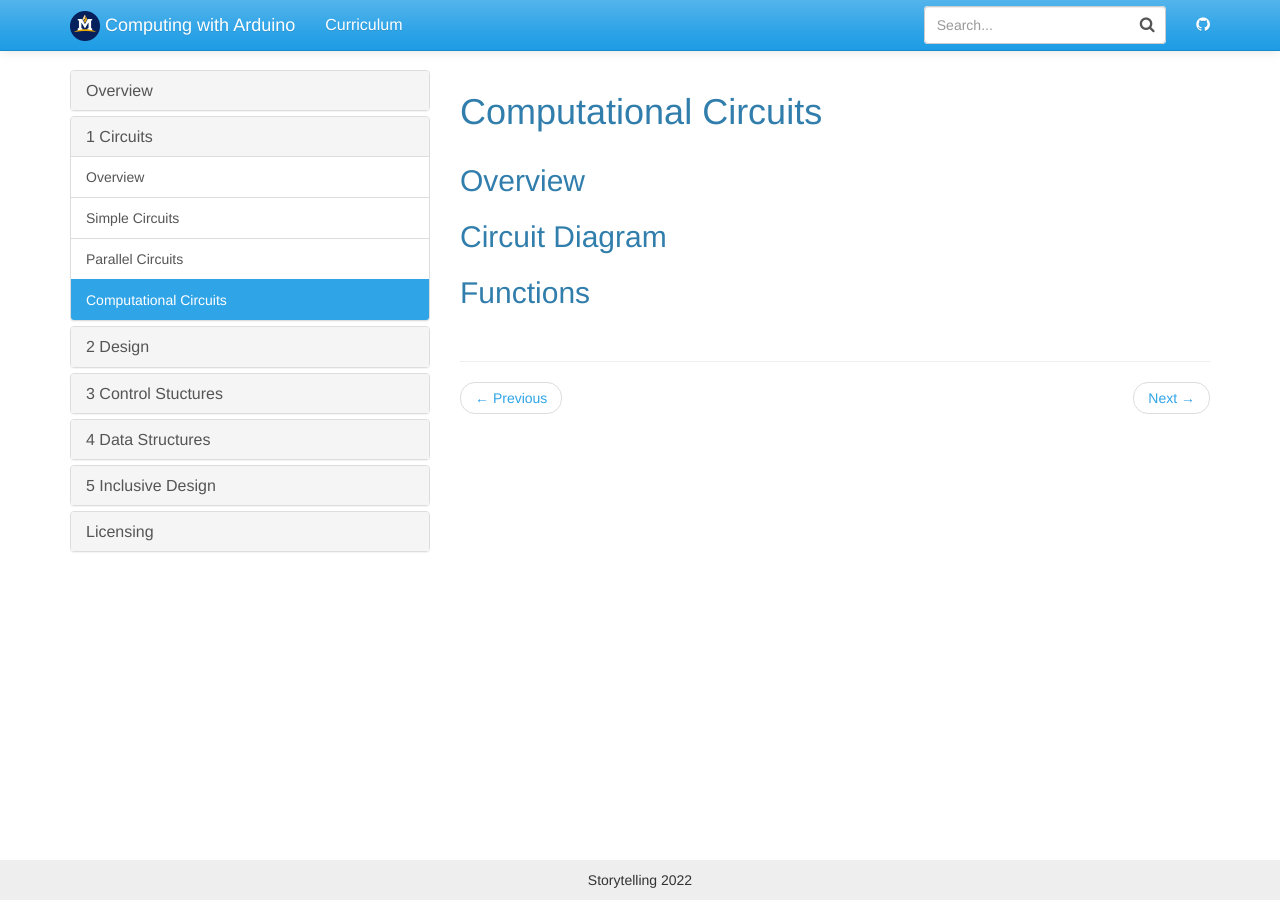
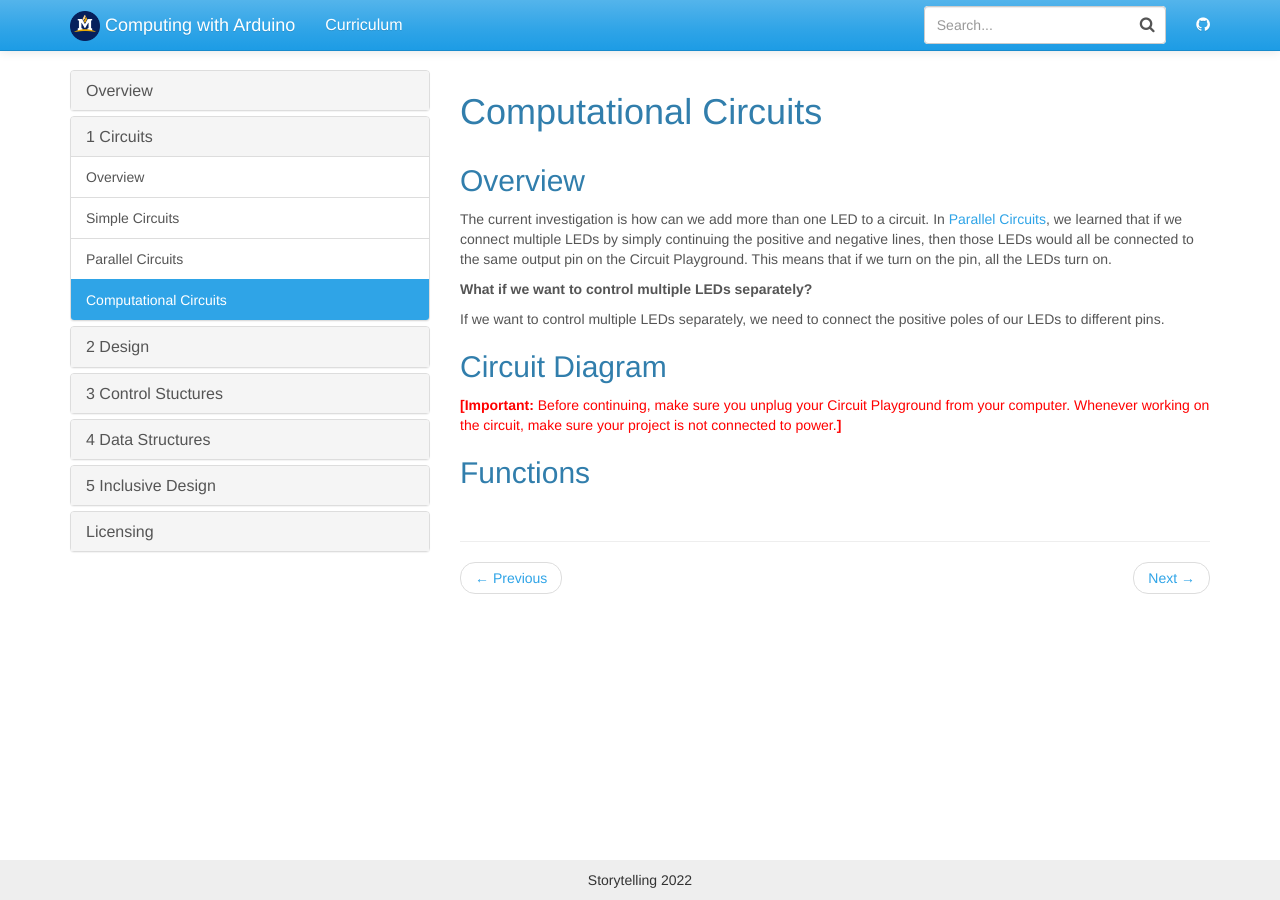
Before and after one commit to jake-chipps/friendometer, a Jekyll site: the page built from _docs/lessons/1-3.md, in a window 1280 px wide. Built offline with Jekyll 4.4.1, drawn with Linux system fonts in a browser that asks for light colours.

Commit message:
Add content

```diff
--- a/_docs/lessons/1-3.md
+++ b/_docs/lessons/1-3.md
@@ -3,7 +3,22 @@ title: Computational Circuits
 permalink: /docs/1-3/
 ---
 ## Overview
+The current investigation is how can we add more than one LED to a circuit. In
+[Parallel Circuits](../1-2/), we learned that if we connect multiple LEDs by
+simply continuing the positive and negative lines, then those LEDs would all be
+connected to the same output pin on the Circuit Playground. This means that if we
+turn on the pin, all the LEDs turn on.
+
+**What if we want to control multiple LEDs separately?**
+
+If we want to control multiple LEDs separately, we need to connect the positive
+poles of our LEDs to different pins.
 
 ## Circuit Diagram
+<span class="important">Before continuing, make sure you unplug your Circuit Playground from your
+computer. Whenever working on the circuit, make sure your project is not connected
+to power.</span>
+
+
 
 ## Functions
```
Also changed, not shown: _docs/lessons/1-2.md (+2 -2 lines).
